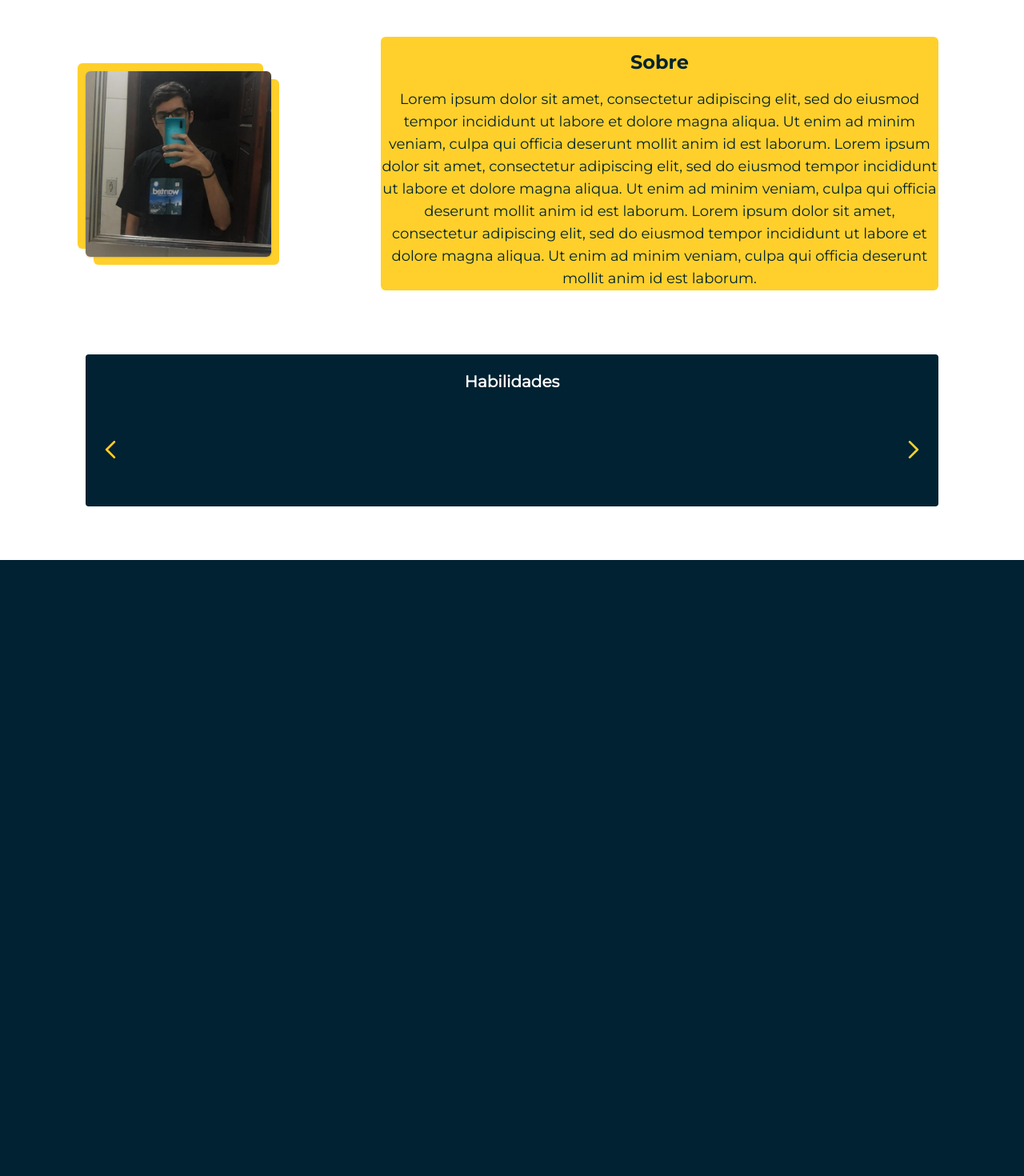
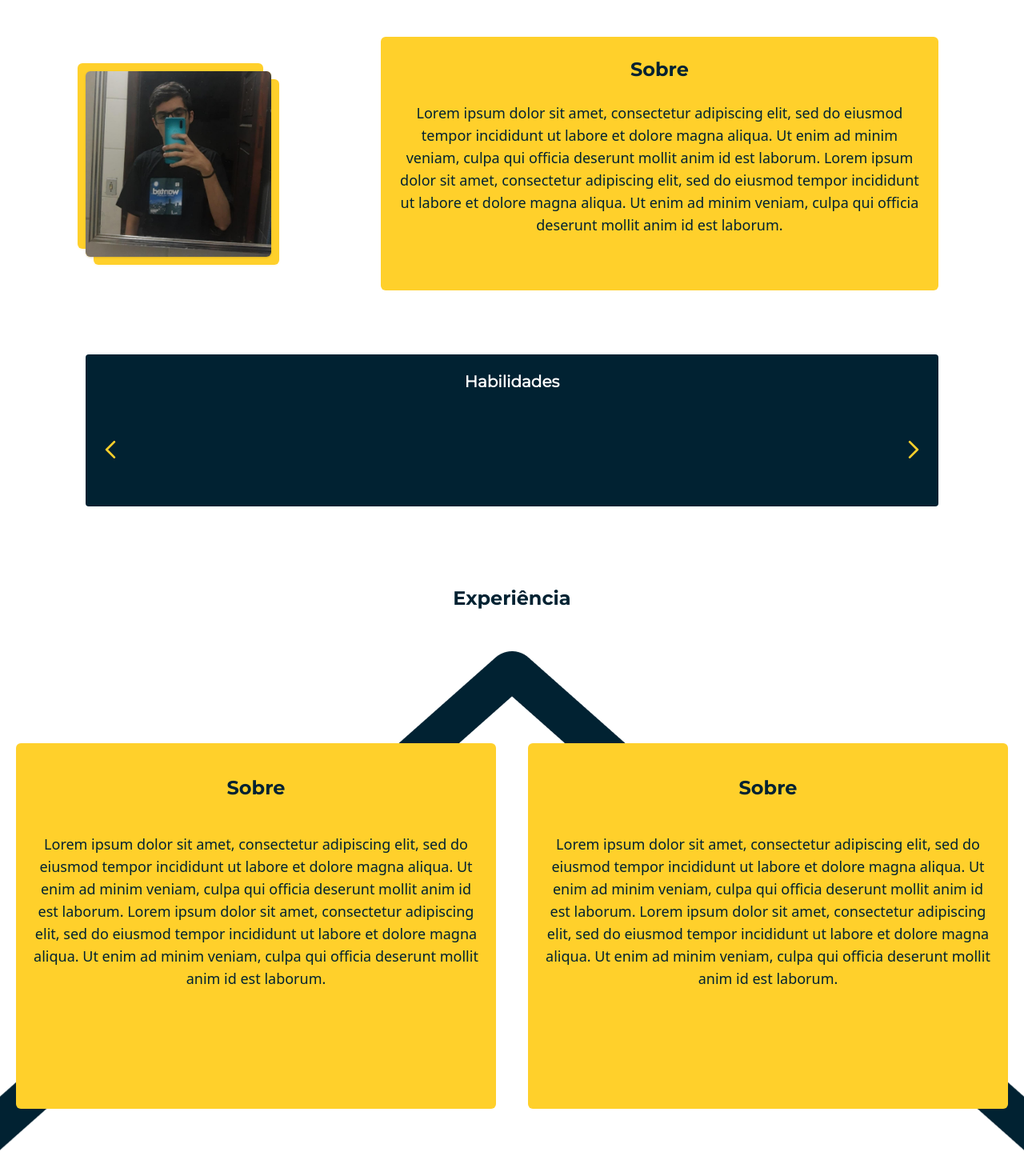
Before and after one commit to bruno-bento/website-portifolio, a Vue app: page / in a window 1280 px wide. Shown: the part 900-2370 px from the top of the page at 80% size. Built offline with nearby package versions, Linux system fonts and the light colour scheme.

Commit message:
Add BodyContent

```diff
--- a/src/App.vue
+++ b/src/App.vue
@@ -7,12 +7,10 @@
     <div class="snap-start h-screen w-full flex flex-col bg-white">
       <SubHero></SubHero>
     </div>
-    <div class="snap-start h-screen w-full flex flex-col bg-main-blue">
-      <BodyContent></BodyContent>
+    <div class="snap-start h-screen w-full flex flex-col  ">
+        <BodyContent></BodyContent>
     </div>
-    <div class="snap-start h-screen w-full flex flex-col bg-white">
-      <BodyContent></BodyContent>
-    </div>
+
   </div>
 </template>
 
--- a/src/components/Body/index.vue
+++ b/src/components/Body/index.vue
@@ -1,9 +1,42 @@
 <template>
-  <section class="flex justify-center items-center w-full h-full">
-    <div class="flex flex-col justify-around items-center h-5/6 w-5/6">
-      <div class="flex justify-between items-center w-full gap-5 h-5/6">
+  <section class="flex flex-col justify-center items-center w-full h-full">
 
+    <div class="flex flex-col  h-1/6 w-1/6">
+      <div class="flex justify-center items-center w-full gap-5 h-5/6">
+        <div>
+          <h1 class="font-bold text-main-blue text-2xl ">Experiência</h1>
+        </div>
       </div>
+    </div>
+    <div class="flex justify-center items-center gap-10 px-5 w-full h-full bg-background-experience bg-top bg-origin-content bg-no-repeat">
+      <div class="flex flex-col justify-evenly items-center w-4/6 h-4/6 bg-main-yellow rounded-md" >
+          <p class="font-bold text-main-blue text-2xl ">Sobre</p>
+          <div class="w-full h-4/6 px-5 overflow-hidden">
+            <p class=" text-main-blue text-center text-lg">
+              Lorem ipsum dolor sit amet, consectetur adipiscing elit, sed do
+              eiusmod tempor incididunt ut labore et dolore magna aliqua. Ut enim
+              ad minim veniam, culpa qui officia deserunt mollit anim id est
+              laborum. Lorem ipsum dolor sit amet, consectetur adipiscing elit,
+              sed do eiusmod tempor incididunt ut labore et dolore magna aliqua.
+              Ut enim ad minim veniam, culpa qui officia deserunt mollit anim id
+              est laborum.
+            </p>
+          </div>
+        </div>
+        <div class="flex flex-col justify-evenly items-center w-4/6 h-4/6 bg-main-yellow rounded-md" >
+          <p class="font-bold text-main-blue text-2xl ">Sobre</p>
+          <div class="w-full h-4/6 px-5 overflow-hidden">
+            <p class=" text-main-blue text-center text-lg">
+              Lorem ipsum dolor sit amet, consectetur adipiscing elit, sed do
+              eiusmod tempor incididunt ut labore et dolore magna aliqua. Ut enim
+              ad minim veniam, culpa qui officia deserunt mollit anim id est
+              laborum. Lorem ipsum dolor sit amet, consectetur adipiscing elit,
+              sed do eiusmod tempor incididunt ut labore et dolore magna aliqua.
+              Ut enim ad minim veniam, culpa qui officia deserunt mollit anim id
+              est laborum.
+            </p>
+          </div>
+        </div>
     </div>
   </section>
 </template>
--- a/src/components/SubHero/index.vue
+++ b/src/components/SubHero/index.vue
@@ -9,20 +9,19 @@
             alt="profilePicture"
           />
         </div>
-        <div class="flex flex-col items-center w-4/6 h-4/6 bg-main-yellow rounded-md" >
-          <p class="font-bold text-main-blue mt-4 text-2xl">Sobre</p>
-          <p class="font-regular text-main-blue mt-4 text-center text-lg">
+        <div class="flex flex-col justify-evenly items-center w-4/6 h-4/6 bg-main-yellow rounded-md" >
+          <p class="font-bold text-main-blue text-2xl ">Sobre</p>
+          <div class="w-full h-4/6 px-5 overflow-hidden">
+            <p class=" text-main-blue text-center text-lg">
               Lorem ipsum dolor sit amet, consectetur adipiscing elit, sed do
               eiusmod tempor incididunt ut labore et dolore magna aliqua. Ut enim
               ad minim veniam, culpa qui officia deserunt mollit anim id est
               laborum. Lorem ipsum dolor sit amet, consectetur adipiscing elit,
               sed do eiusmod tempor incididunt ut labore et dolore magna aliqua.
               Ut enim ad minim veniam, culpa qui officia deserunt mollit anim id
-            est laborum. Lorem ipsum dolor sit amet, consectetur adipiscing
-            elit, sed do eiusmod tempor incididunt ut labore et dolore magna
-            aliqua. Ut enim ad minim veniam, culpa qui officia deserunt mollit
-            anim id est laborum.
+              est laborum.
             </p>
+          </div>
         </div>
       </div>
       <div class="flex flex-col justify-start items-center bg-main-blue w-full rounded h-2/6">
--- a/tailwind.config.js
+++ b/tailwind.config.js
@@ -9,6 +9,11 @@ module.exports = {
   presets: [],
   darkMode: 'media', // or 'media' or 'class'
   theme: {
+    extend: {
+      backgroundImage: {
+        'background-experience': "url('/src/assets/images/background-experience.png')",
+      }
+    },
     colors: {
       'main-blue' : '#012232',
       'main-yellow' : '#FFD02B',
```
Also changed, not shown: src/assets/images/background-experience.png (added), 1 other file (tests, documents, lock files or other folders). Lines whose indentation alone changed are shown as unchanged.
